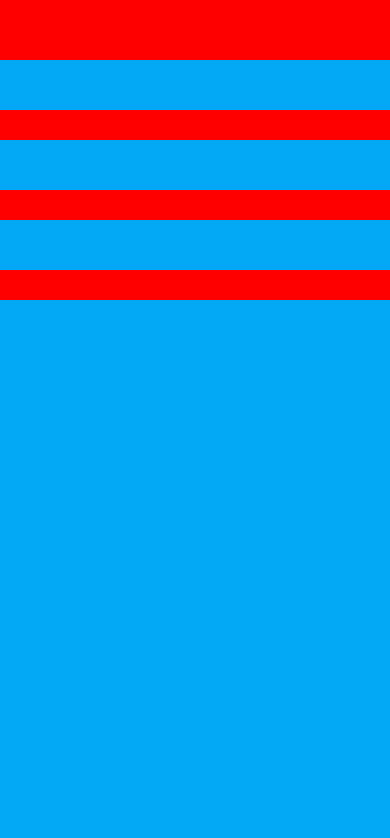
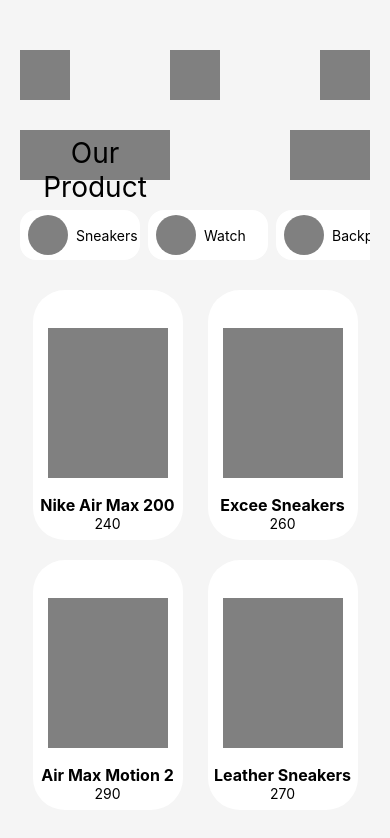
Before and after one commit to MalwandlaShaun/mobile-ecommerce, a React Native app in the folder ecommerce-mobile/: screen / in a window 390 px wide. Shown: the top 838 px of the page. Built offline with nearby package versions, Linux system fonts and the light colour scheme.

Commit message:
shaun - landing

```diff
--- a/ecommerce-mobile/App.jsx
+++ b/ecommerce-mobile/App.jsx
@@ -1,6 +1,7 @@
 import { StatusBar } from "expo-status-bar";
 import { StyleSheet, Text, View } from "react-native";
-import LandingScreen from "./screens/LandingScreen";
+import LandingScreen from "./SRC/Screens/LandingScreen/Index";
+import DetailsScrean from "./SRC/Screens/DetailsScreen/index";
 
 export default function App() {
   return (
@@ -13,8 +14,7 @@
 const styles = StyleSheet.create({
   container: {
     flex: 1,
-    backgroundColor: "#fff",
-    alignItems: "center",
-    justifyContent: "center",
+    backgroundColor: "#F5F5F5",
+    padding: 20,
   },
 });
--- /dev/null
+++ b/ecommerce-mobile/SRC/Screens/LandingScreen/Index.jsx
@@ -0,0 +1,225 @@
+import {
+  ScrollView,
+  SafeAreaView,
+  TouchableOpacity,
+  FlatList,
+  Text,
+  StyleSheet,
+  Image,
+  View,
+} from "react-native";
+import React from "react";
+
+const LandingScreen = () => {
+  const optionsArray = [
+    { id: 1, opt: "Sneakers" },
+    { id: 2, opt: "Watch" },
+    { id: 3, opt: "Backpack" },
+  ];
+
+  const heroArray = [
+    {
+      id: 1,
+      img: "",
+      title: "Nike Air Max 200",
+      Price: 240,
+    },
+    {
+      id: 2,
+      img: "",
+      title: "Excee Sneakers",
+      Price: 260,
+    },
+    {
+      id: 3,
+      img: "",
+      title: "Air Max Motion 2",
+      Price: 290,
+    },
+    {
+      id: 4,
+      img: "",
+      title: "Leather Sneakers",
+      Price: 270,
+    },
+  ];
+  return (
+    <View style={styles.container}>
+      <SafeAreaView>
+        <View
+          style={{
+            marginTop: 30,
+            height: 50,
+            width: "100%",
+            // backgroundColor: "lime",
+            flexDirection: "row",
+            justifyContent: "space-between",
+          }}
+        >
+          <View
+            style={{
+              height: 50,
+              width: 50,
+              backgroundColor: "gray",
+            }}
+          ></View>
+          <View
+            style={{
+              height: 50,
+              width: 50,
+              backgroundColor: "gray",
+            }}
+          ></View>
+          <View
+            style={{
+              height: 50,
+              width: 50,
+              backgroundColor: "gray",
+            }}
+          ></View>
+        </View>
+        <View
+          style={{
+            marginTop: 30,
+            height: 50,
+            width: "100%",
+            // backgroundColor: "lime",
+            flexDirection: "row",
+            justifyContent: "space-between",
+          }}
+        >
+          <View
+            style={{
+              height: 50,
+              width: 150,
+              backgroundColor: "gray",
+            }}
+          >
+            <Text
+              style={{
+                fontSize: 28,
+
+                marginVertical: 6,
+                textAlign: "center",
+              }}
+            >
+              Our Product
+            </Text>
+          </View>
+          <View
+            style={{
+              height: 50,
+              width: 80,
+              backgroundColor: "gray",
+            }}
+          ></View>
+        </View>
+        <View
+          style={{
+            marginTop: 30,
+            height: 50,
+            width: "100%",
+            // backgroundColor: "lime",
+          }}
+        >
+          <ScrollView horizontal showsHorizontalScrollIndicator={false}>
+            {optionsArray.map((item) => {
+              return (
+                <TouchableOpacity
+                  key={item.id}
+                  style={{
+                    height: 50,
+                    width: 120,
+                    flexDirection: "row",
+                    borderRadius: 16,
+                    alignItems: "center",
+                    backgroundColor: "white",
+                    paddingLeft: 8,
+                    marginRight: 8,
+                  }}
+                >
+                  <View
+                    style={{
+                      height: 40,
+                      width: 40,
+                      borderRadius: 20,
+                      marginRight: 8,
+                      backgroundColor: "gray",
+                    }}
+                  ></View>
+                  <Text>{item.opt}</Text>
+                </TouchableOpacity>
+              );
+            })}
+          </ScrollView>
+        </View>
+        <View
+          style={{
+            marginTop: 30,
+            height: "65%",
+            width: "100%",
+            //backgroundColor: "blue",
+            flexDirection: "row",
+            justifyContent: "space-between",
+          }}
+        >
+          <FlatList
+            data={heroArray}
+            keyExtractor={(item) => item.id}
+            numColumns={2}
+            columnWrapperStyle={{
+              flexDirection: "row",
+              justifyContent: "space-around",
+            }}
+            renderItem={(item) => {
+              return (
+                <View
+                  style={{
+                    height: 250,
+                    width: 150,
+                    borderRadius: 32,
+                    backgroundColor: "white",
+                    justifyContent: "space-around",
+                    alignItems: "center",
+                    marginBottom: 20,
+                  }}
+                >
+                  <View
+                    // source={{ uri: item.image }}
+                    style={{
+                      marginTop: 30,
+                      height: 150,
+                      width: 120,
+                      backgroundColor: "gray",
+                    }}
+                  ></View>
+                  <View
+                    style={{
+                      alignItems: "center",
+                      justifyContent: "center",
+                    }}
+                  >
+                    <Text style={{ fontSize: 16, fontWeight: "bold" }}>
+                      {item.item.title}
+                    </Text>
+                    <Text>{item.item.Price}</Text>
+                  </View>
+                </View>
+              );
+            }}
+          />
+        </View>
+      </SafeAreaView>
+    </View>
+  );
+};
+
+const styles = StyleSheet.create({
+  container: {
+    flex: 1,
+    backgroundColor: "#F5F5F5",
+    padding: 20,
+  },
+});
+
+export default LandingScreen;
--- /dev/null
+++ b/ecommerce-mobile/SRC/Screens/LandingScreen/styles.jsx
@@ -0,0 +1,3 @@
+import { StyleSheet } from "react-native";
+
+export default styles = StyleSheet.create({});
--- a/ecommerce-mobile/screens/LandingScreen/index.jsx
+++ /dev/null
@@ -1,17 +0,0 @@
-import { View, Text, SafeAreaView } from "react-native";
-//import { SafeAreaView } from "expo-status-bar";
-//import Styles from "./styles";
-import styles from "./styles";
-
-const LandingScreen = () => {
-  return (
-    <SafeAreaView style={styles.container}>
-      <View style={styles.header}></View>
-      <View style={styles.titleText}></View>
-      <View style={styles.scrollOptions}></View>
-      <View style={styles.hero}></View>
-    </SafeAreaView>
-  );
-};
-
-export default LandingScreen;
--- a/ecommerce-mobile/screens/LandingScreen/styles.jsx
+++ /dev/null
@@ -1,29 +0,0 @@
-import { StyleSheet } from "react-native";
-
-export default StyleSheet.create({
-  container: {
-    flex: 1,
-    backgroundColor: "red",
-    padding: 10,
-  },
-  header: {
-    backgroundColor: "#03A9F4",
-    marginTop: 60,
-    height: 50,
-  },
-  titleText: {
-    backgroundColor: "#03A9F4",
-    marginTop: 30,
-    height: 50,
-  },
-  scrollOptions: {
-    backgroundColor: "#03A9F4",
-    marginTop: 30,
-    height: 50,
-  },
-  hero: {
-    backgroundColor: "#03A9F4",
-    marginTop: 30,
-    flex: 1,
-  },
-});
```
Also changed, not shown: ecommerce-mobile/SRC/Screens/Details/ProductDetails.js (deleted, +0 -9 lines), ecommerce-mobile/SRC/Screens/DetailsScreen/index.jsx (added, +64 -0 lines), ecommerce-mobile/SRC/Screens/Landing/Landing.js (deleted, +0 -12 lines), ecommerce-mobile/SRC/Screens/DetailsScreen/styls.jsx (added), ecommerce-mobile/SRC/Screens/Landing/Land.css (deleted).
